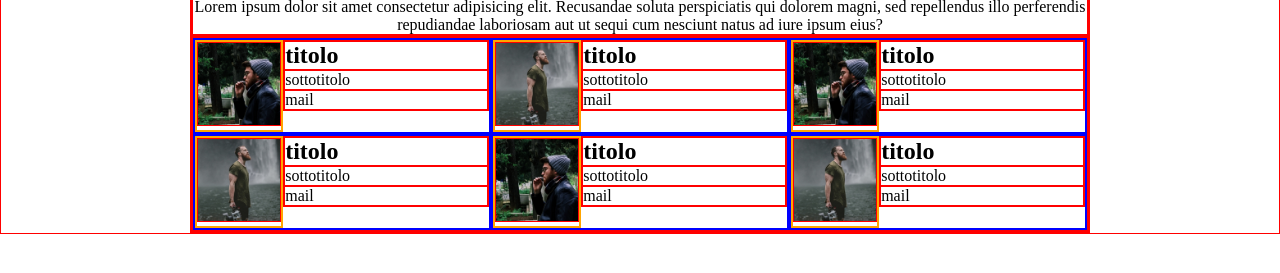
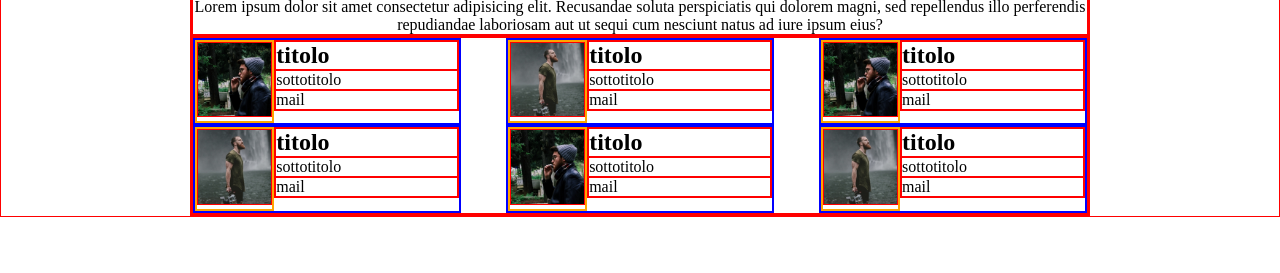
Before and after one commit to Blaser993/html-css-float-cards, a plain HTML site: page index.html in a window 1280 px wide. Shown: the part 45-318 px from the top of the page. Drawn offline with Linux system fonts and the light colour scheme.

Commit message:
gestione dei margini fra cards

```diff
--- a/CSS/style.css
+++ b/CSS/style.css
@@ -37,7 +37,12 @@ img{
     min-width: 180px;
     float: left;
     border: 2px solid blue;
-    width: calc(100% / 3);
+    width: 30%;
+    margin-right: 5%;
+}
+
+.row.clearflex > :nth-child(3n+3){
+    margin-right: 0px;
 }
 
 .pic_profilo{
```
